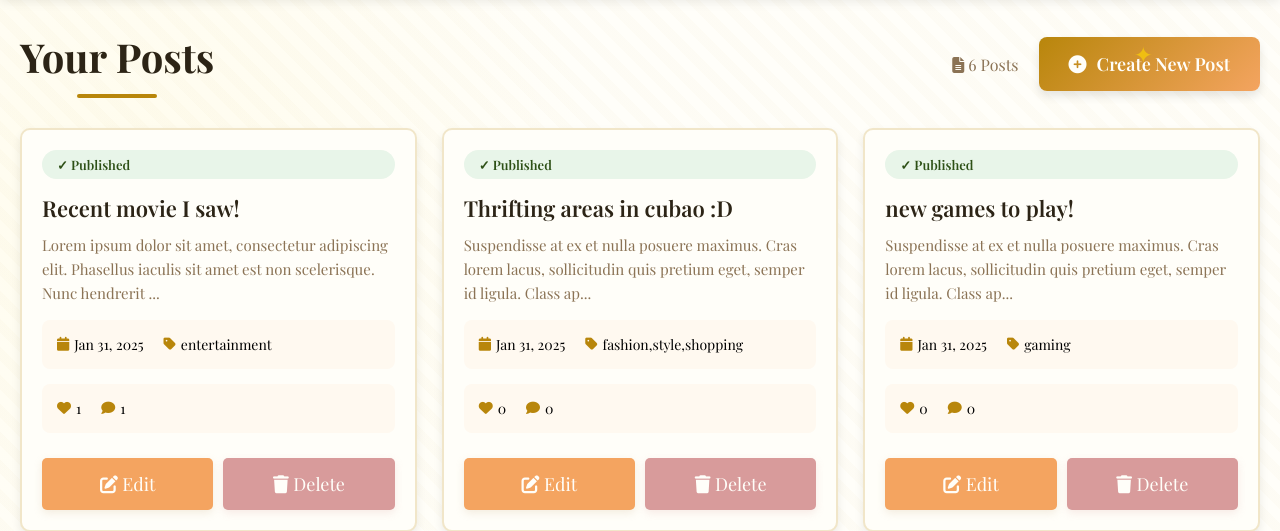
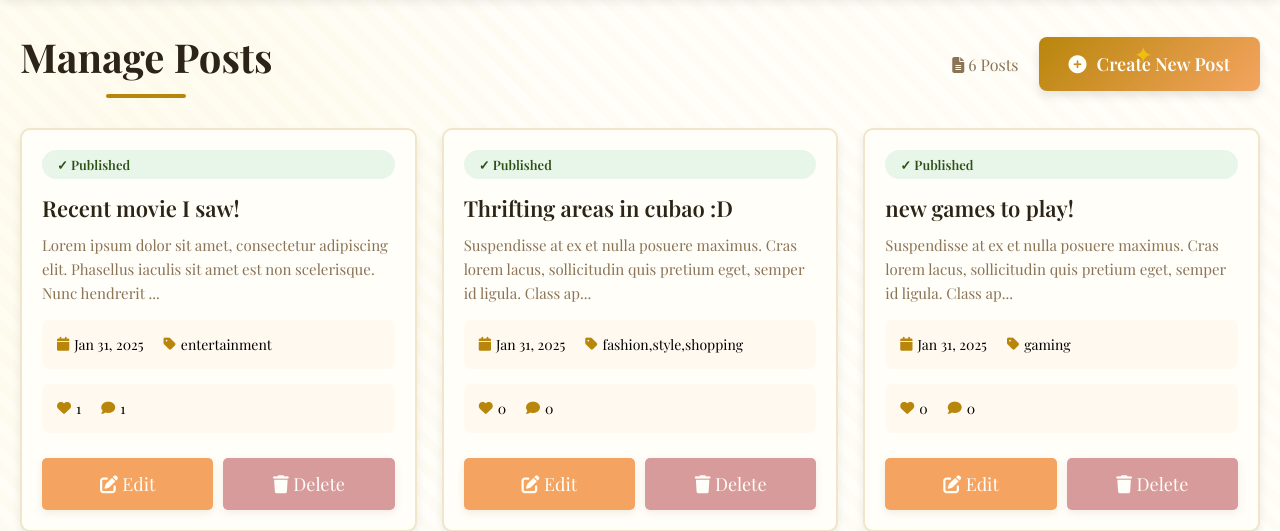
Before and after one commit to SelZap/Soleil-Lune, a PHP site: page /admin/posts.php in a window 1280 px wide. Shown: the part 80-611 px from the top of the page. Run offline with PHP 8.4, Linux system fonts and the light colour scheme; a user stored in the database is signed in; data comes from the database, SQL or seed files in the repository; some libraries are stand-ins or nearby versions; some web fonts are replaced.

Commit message:
fix: fixed admin manage posts page

```diff
--- a/admin/posts.php
+++ b/admin/posts.php
@@ -372,7 +372,7 @@ if ($action == 'edit' && $post_id) {
     <?php else: ?>
     <section class="posts-section">
         <div class="add-post-btn-container">
-            <h1 class="heading" style="margin: 0;">Your Posts</h1>
+            <h1 class="heading" style="margin: 0;">Manage Posts</h1>
             <div style="display: flex; align-items: center; gap: 2rem;">
                 <span class="post-count">
                     <i class="fas fa-file-alt"></i> <?= count($posts) ?> Post<?= count($posts) != 1 ? 's' : '' ?>
```
